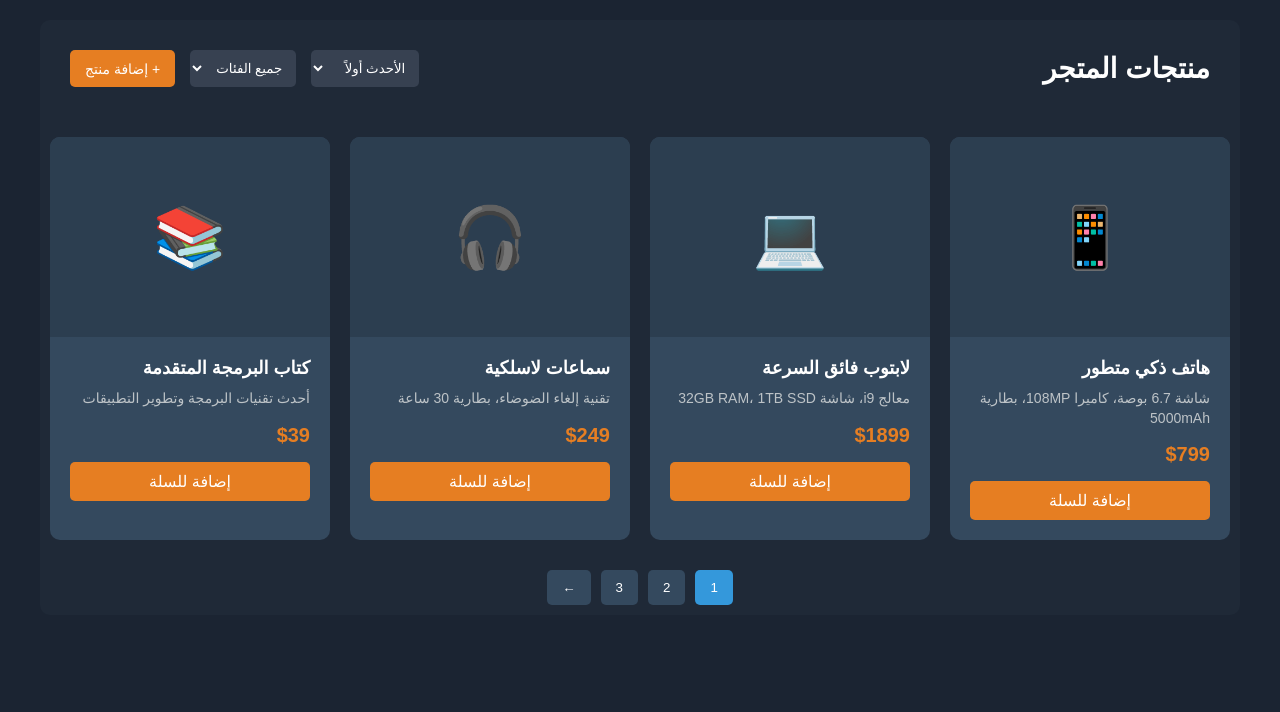
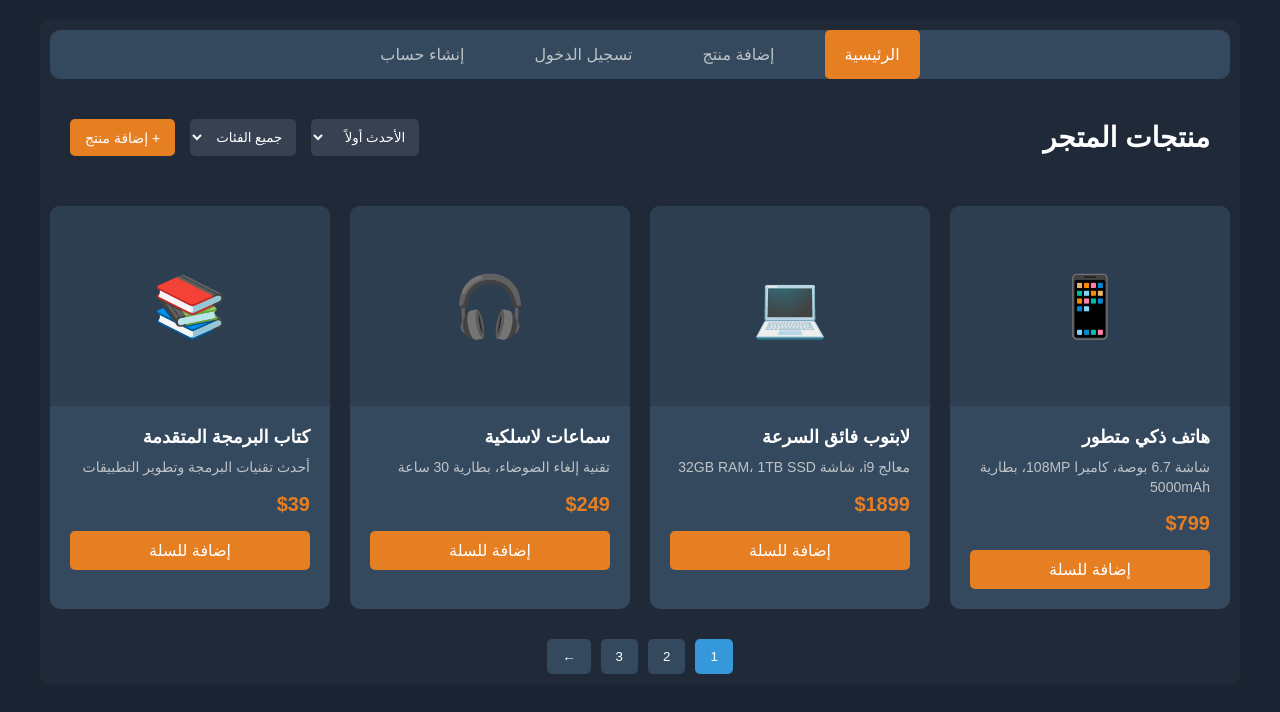
Before and after one commit to AmmarEmad-2004/E_Commerce-Website, a plain HTML site: page index.html in a window 1280 px wide. Drawn offline with Linux system fonts and the light colour scheme.

Commit message:
Refactor project structure by moving CSS and HTML files to appropriate directories and updating paths

```diff
--- a/index.html
+++ b/index.html
@@ -5,12 +5,21 @@
     <meta charset="UTF-8">
     <meta name="viewport" content="width=device-width, initial-scale=1.0">
     <title>منتجات المتجر</title>
-    <link rel="stylesheet" href="css/product_page.css">
+    <link rel="stylesheet" href="styles/product_page.css">
 </head>
 
 <body>
+
     <div class="container">
         <div class="store-container">
+            <nav class="main-nav">
+                <ul class="nav-links">
+                    <li><a href="index.html" class="nav-link active">الرئيسية</a></li>
+                    <li><a href="pages/add_product.html" class="nav-link">إضافة منتج</a></li>
+                    <li><a href="pages/login.html" class="nav-link">تسجيل الدخول</a></li>
+                    <li><a href="pages/sign_up.html" class="nav-link">إنشاء حساب</a></li>
+                </ul>
+            </nav>
             <header class="store-header">
                 <h1 class="store-title">منتجات المتجر</h1>
                 <div class="header-controls">
--- a/css/product_page.css
+++ b/styles/product_page.css
@@ -25,6 +25,44 @@ body {
 .store-container {
     max-width: 1200px;
     margin: 0 auto;
+}
+
+/* Navigation Styles */
+.main-nav {
+    background-color: #34495e;
+    border-radius: 10px;
+    margin-bottom: 20px;
+    padding: 0 20px;
+}
+
+.nav-links {
+    list-style: none;
+    display: flex;
+    justify-content: center;
+    gap: 30px;
+    margin: 0;
+    padding: 0;
+}
+
+.nav-link {
+    display: block;
+    color: #bdc3c7;
+    text-decoration: none;
+    padding: 15px 20px;
+    transition: all 0.3s ease;
+    border-radius: 5px;
+    font-size: 16px;
+    font-weight: 500;
+}
+
+.nav-link:hover {
+    color: white;
+    background-color: #2c3e50;
+}
+
+.nav-link.active {
+    color: white;
+    background-color: #e67e22;
 }
 
 .store-header {
```
Also changed, not shown: pages/add_product.html (renamed from html/add_product.html, +1 -1 lines), pages/login.html (renamed from html/login.html, +1 -1 lines), pages/sign_up.html (renamed from html/sign_up.html, +1 -1 lines), styles/add_product.css (renamed from css/add_product.css), styles/login.css (renamed from css/login.css), styles/sign_up.css (renamed from css/sign_up.css).
